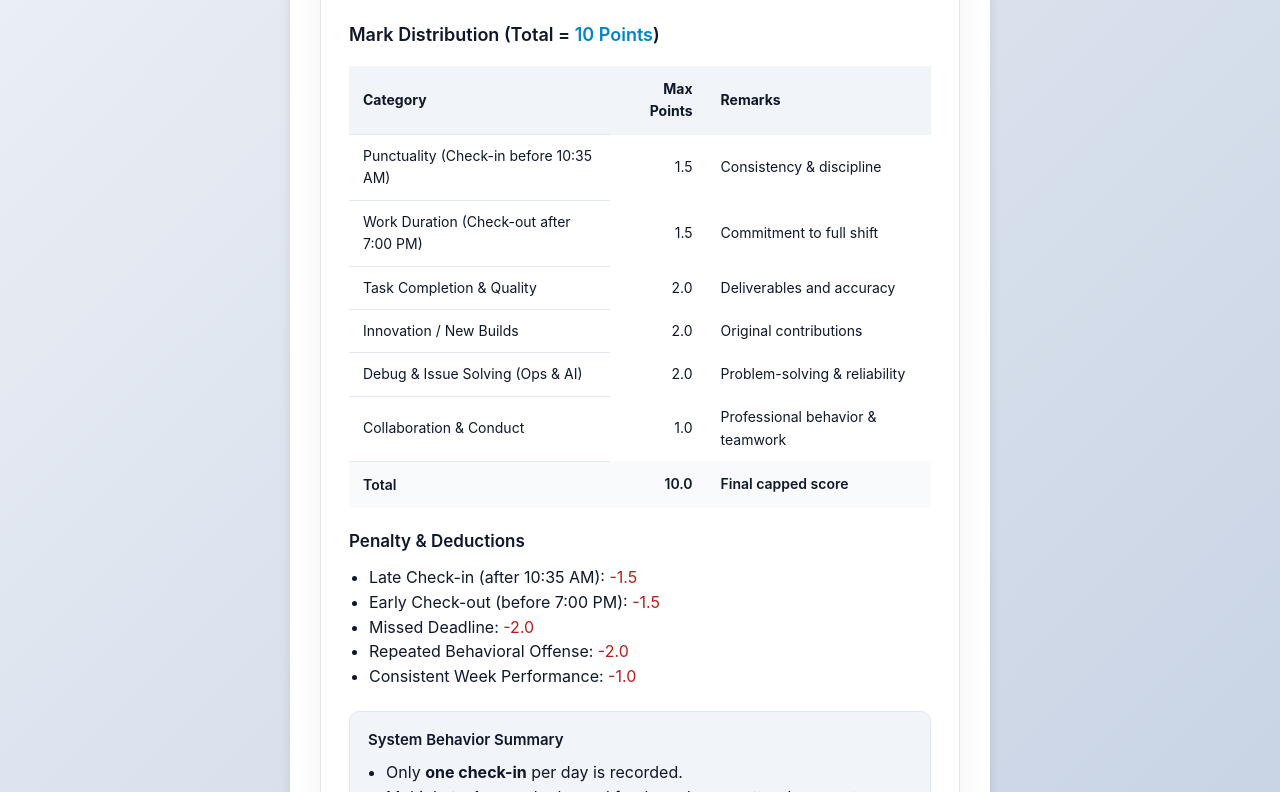
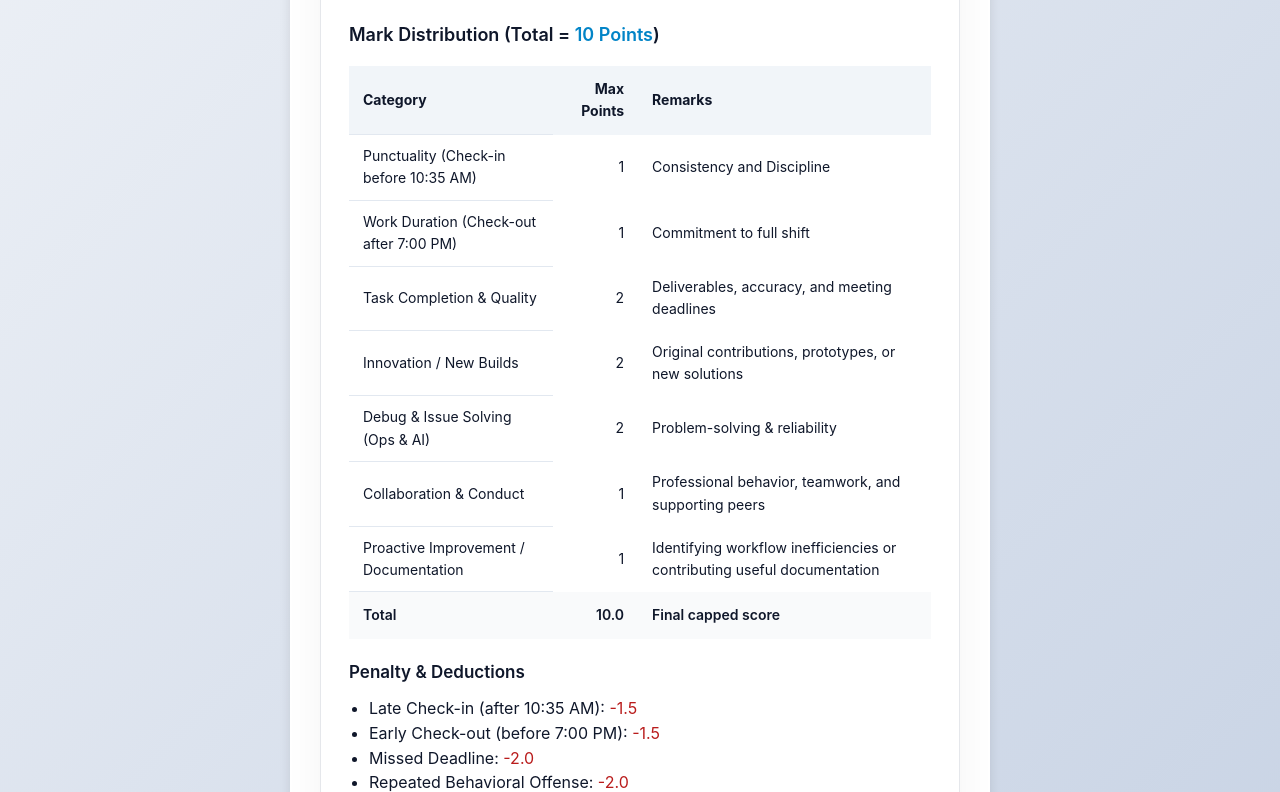
Before and after one commit to RH-NAYM/AttendanceHE, a plain HTML site: page static/index.html in a window 1280 px wide. Shown: the part 687-1479 px from the top of the page. Drawn offline with nearby package versions, Linux system fonts and the light colour scheme.

Commit message:
rules marks updated

```diff
--- a/static/index.html
+++ b/static/index.html
@@ -52,12 +52,13 @@
             </tr>
         </thead>
         <tbody>
-            <tr><td style="padding:10px 14px;border-top:1px solid #e2e8f0;">Punctuality (Check-in before 10:35 AM)</td><td style="text-align:right;padding:10px 14px;">1.5</td><td style="padding:10px 14px;">Consistency & discipline</td></tr>
-            <tr><td style="padding:10px 14px;border-top:1px solid #e2e8f0;">Work Duration (Check-out after 7:00 PM)</td><td style="text-align:right;padding:10px 14px;">1.5</td><td style="padding:10px 14px;">Commitment to full shift</td></tr>
-            <tr><td style="padding:10px 14px;border-top:1px solid #e2e8f0;">Task Completion & Quality</td><td style="text-align:right;padding:10px 14px;">2.0</td><td style="padding:10px 14px;">Deliverables and accuracy</td></tr>
-            <tr><td style="padding:10px 14px;border-top:1px solid #e2e8f0;">Innovation / New Builds</td><td style="text-align:right;padding:10px 14px;">2.0</td><td style="padding:10px 14px;">Original contributions</td></tr>
-            <tr><td style="padding:10px 14px;border-top:1px solid #e2e8f0;">Debug & Issue Solving (Ops & AI)</td><td style="text-align:right;padding:10px 14px;">2.0</td><td style="padding:10px 14px;">Problem-solving & reliability</td></tr>
-            <tr><td style="padding:10px 14px;border-top:1px solid #e2e8f0;">Collaboration & Conduct</td><td style="text-align:right;padding:10px 14px;">1.0</td><td style="padding:10px 14px;">Professional behavior & teamwork</td></tr>
+            <tr><td style="padding:10px 14px;border-top:1px solid #e2e8f0;">Punctuality (Check-in before 10:35 AM)</td><td style="text-align:right;padding:10px 14px;">1</td><td style="padding:10px 14px;">Consistency and Discipline</td></tr>
+            <tr><td style="padding:10px 14px;border-top:1px solid #e2e8f0;">Work Duration (Check-out after 7:00 PM)</td><td style="text-align:right;padding:10px 14px;">1</td><td style="padding:10px 14px;">Commitment to full shift</td></tr>
+            <tr><td style="padding:10px 14px;border-top:1px solid #e2e8f0;">Task Completion & Quality</td><td style="text-align:right;padding:10px 14px;">2</td><td style="padding:10px 14px;">Deliverables, accuracy, and meeting deadlines</td></tr>
+            <tr><td style="padding:10px 14px;border-top:1px solid #e2e8f0;">Innovation / New Builds</td><td style="text-align:right;padding:10px 14px;">2</td><td style="padding:10px 14px;">Original contributions, prototypes, or new solutions</td></tr>
+            <tr><td style="padding:10px 14px;border-top:1px solid #e2e8f0;">Debug & Issue Solving (Ops & AI)</td><td style="text-align:right;padding:10px 14px;">2</td><td style="padding:10px 14px;">Problem-solving & reliability</td></tr>
+            <tr><td style="padding:10px 14px;border-top:1px solid #e2e8f0;">Collaboration & Conduct</td><td style="text-align:right;padding:10px 14px;">1</td><td style="padding:10px 14px;">Professional behavior, teamwork, and supporting peers</td></tr>
+            <tr><td style="padding:10px 14px;border-top:1px solid #e2e8f0;">Proactive Improvement / Documentation</td><td style="text-align:right;padding:10px 14px;">1</td><td style="padding:10px 14px;">Identifying workflow inefficiencies or contributing useful documentation</td></tr>
             <tr style="background:#f9fafb;font-weight:600;">
             <td style="padding:12px 14px;border-top:1px solid #e2e8f0;">Total</td>
             <td style="text-align:right;padding:12px 14px;">10.0</td>
```
